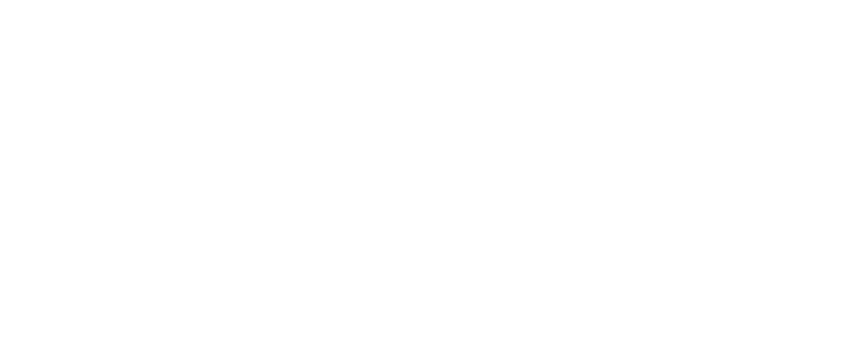
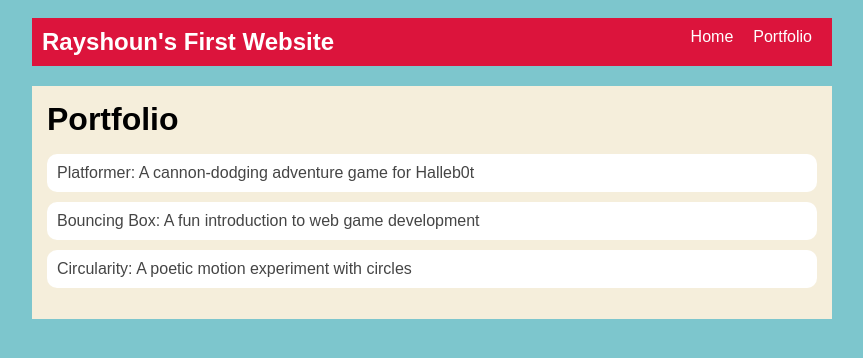
Before and after one commit to SunshineRay0913/SunshineRay0913.github.io, a plain HTML site: page portfolio.html in a window 1280 px wide. Shown: the whole page, without its empty margins (208-1071 px from the left). Drawn offline with Linux system fonts and the light colour scheme.

Commit message:
add portfolio page to website

```diff
--- a/portfolio.html
+++ b/portfolio.html
@@ -0,0 +1,43 @@
+<!doctype html>
+<html>
+  <head>
+    <title>Rayshoun's First Website</title>
+    <link rel="stylesheet" href="style.css" />
+  </head>
+
+  <body>
+    <!-- All content goes here -->
+    <div id="all-contents">
+      <nav>
+        <h1>Rayshoun's First Website</h1>
+        <ul id="nav-ul">
+          <li class="nav-li">
+            <a href="index.html">Home</a>
+          </li>
+          <li class="nav-li">
+            <a href="portfolio.html">Portfolio</a>
+          </li>
+        </ul>
+      </nav>
+
+      <main>
+        <div class="content">
+          <h1>Portfolio</h1>
+          <ul id="portfolio">
+          <li>
+  <a href="fsd-projects/platformer/">Platformer: A cannon-dodging adventure game for Halleb0t</a>
+</li>
+<li>
+  <a href="fsd-projects/bouncing-box/">Bouncing Box: A fun introduction to web game development</a>
+</li>
+<li>
+  <a href="fsd-projects/circularity/">Circularity: A poetic motion experiment with circles</a>
+</li>
+
+          </ul>
+        </div>
+      </main>
+    </main>
+    </div>
+  </body>
+</html>
--- a/style.css
+++ b/style.css
@@ -75,3 +75,28 @@
 h3 {
   margin: 0px;
 }
+
+.content h1 {
+  color: black;
+}
+
+#portfolio {
+  list-style-type: none;
+  padding-left: 0;
+}
+
+#portfolio li {
+  background: #fff;
+  padding: 10px;
+  border-radius: 10px;
+  margin-bottom: 10px;
+}
+
+#portfolio li:hover {
+  background: #eee;
+}
+
+#portfolio a {
+  text-decoration: none;
+  color: #454545;
+}
```
Also changed, not shown: fsd-projects/platformer/platformer.js (+3 -11 lines), project-instructions/portfolio.md (+23 -43 lines).
